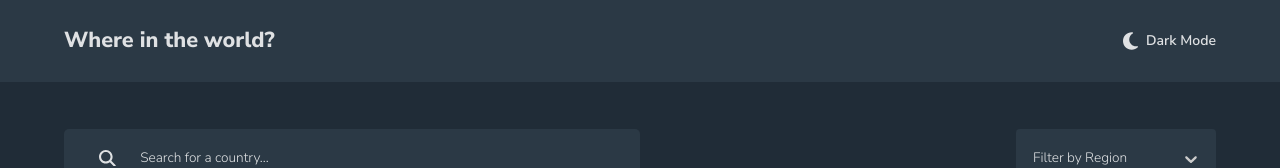
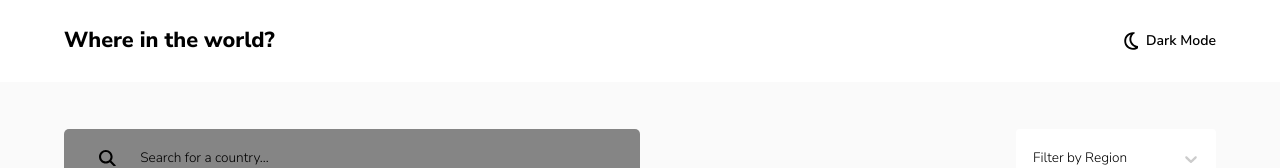
Before and after one commit to edo979/rest-countries-app, a React (Vite) app: page / in a window 1280 px wide. Both pictures are taken after a click on the button "Dark Mode". Shown: the top 168 px of the page. Built offline with nearby package versions, Linux system fonts and the light colour scheme.

Commit message:
finish ThemeButton comp

```diff
--- a/src/components/ThemeButton.jsx
+++ b/src/components/ThemeButton.jsx
@@ -1,9 +1,27 @@
+import { useState, useEffect } from 'react'
+
 function ThemeButton() {
+  const [isDarkTheme, setIsDarkTheme] = useState(false)
+
+  function onClickHandler(e) {
+    const bodyEl = document.querySelector('body')
+
+    bodyEl.classList.toggle('light')
+
+    setIsDarkTheme((prev) => !prev)
+  }
+
   return (
-    <button className="btn btn-theme">
-      <svg xmlns="http://www.w3.org/2000/svg" viewBox="0 0 384 512">
-        <path d="M223.5 32C100 32 0 132.3 0 256S100 480 223.5 480c60.6 0 115.5-24.2 155.8-63.4c5-4.9 6.3-12.5 3.1-18.7s-10.1-9.7-17-8.5c-9.8 1.7-19.8 2.6-30.1 2.6c-96.9 0-175.5-78.8-175.5-176c0-65.8 36-123.1 89.3-153.3c6.1-3.5 9.2-10.5 7.7-17.3s-7.3-11.9-14.3-12.5c-6.3-.5-12.6-.8-19-.8z" />
-      </svg>
+    <button className="btn btn-theme" onClick={onClickHandler}>
+      {isDarkTheme ? (
+        <svg xmlns="http://www.w3.org/2000/svg" viewBox="0 0 384 512">
+          <path d="M421.6 379.9c-.6641 0-1.35 .0625-2.049 .1953c-11.24 2.143-22.37 3.17-33.32 3.17c-94.81 0-174.1-77.14-174.1-175.5c0-63.19 33.79-121.3 88.73-152.6c8.467-4.812 6.339-17.66-3.279-19.44c-11.2-2.078-29.53-3.746-40.9-3.746C132.3 31.1 32 132.2 32 256c0 123.6 100.1 224 223.8 224c69.04 0 132.1-31.45 173.8-82.93C435.3 389.1 429.1 379.9 421.6 379.9zM255.8 432C158.9 432 80 353 80 256c0-76.32 48.77-141.4 116.7-165.8C175.2 125 163.2 165.6 163.2 207.8c0 99.44 65.13 183.9 154.9 212.8C298.5 428.1 277.4 432 255.8 432z" />
+        </svg>
+      ) : (
+        <svg xmlns="http://www.w3.org/2000/svg" viewBox="0 0 384 512">
+          <path d="M223.5 32C100 32 0 132.3 0 256S100 480 223.5 480c60.6 0 115.5-24.2 155.8-63.4c5-4.9 6.3-12.5 3.1-18.7s-10.1-9.7-17-8.5c-9.8 1.7-19.8 2.6-30.1 2.6c-96.9 0-175.5-78.8-175.5-176c0-65.8 36-123.1 89.3-153.3c6.1-3.5 9.2-10.5 7.7-17.3s-7.3-11.9-14.3-12.5c-6.3-.5-12.6-.8-19-.8z" />
+        </svg>
+      )}
       <span>Dark Mode</span>
     </button>
   )
```
